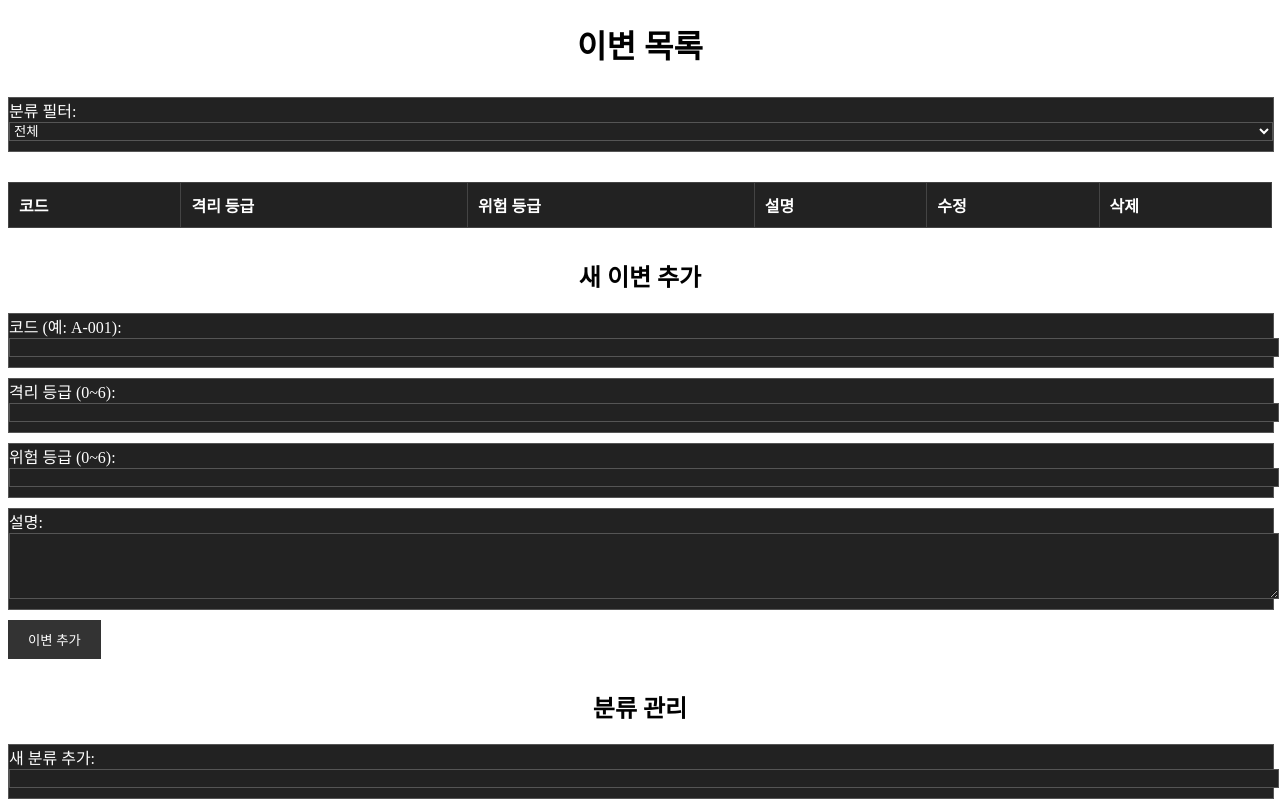
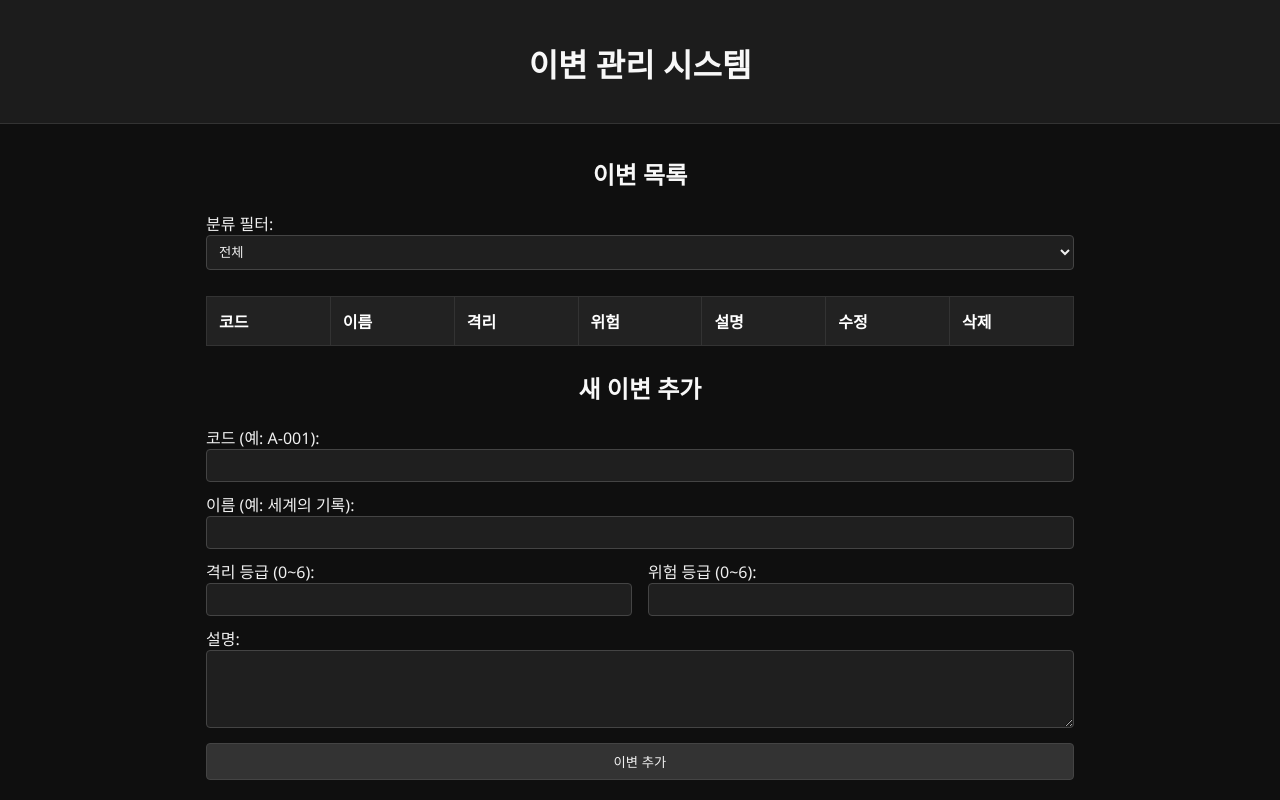
Before and after one commit to burnade/anomaly-index, a plain HTML site: page index.html in a window 1280 px wide. Both pictures are taken after a click on the button "이변 목록 보기". Shown: the top 800 px of the page. Drawn offline with Linux system fonts and the light colour scheme.

Commit message:
Update index.html

```diff
--- a/index.html
+++ b/index.html
@@ -3,56 +3,73 @@
 <head>
   <meta charset="UTF-8">
   <title>이변 목록 정리</title>
-  <style><!DOCTYPE html>
-<html lang="ko">
-<head>
-  <meta charset="UTF-8">
-  <title>이변 목록 정리</title>
   <style>
+    * {
+      box-sizing: border-box;
+    }
     body {
-      font-family: sans-serif;
-      margin: 40px;
-      background-color: #121212;
-      color: #e0e0e0;
+      font-family: 'Segoe UI', sans-serif;
+      margin: 0;
+      padding: 0;
+      background-color: #0f0f0f;
+      color: #f0f0f0;
+    }
+    header, footer {
+      background-color: #1c1c1c;
+      padding: 1rem;
+      text-align: center;
+      border-bottom: 1px solid #333;
     }
     h1, h2 {
+      margin-top: 1.5rem;
+      color: #f8f8f8;
       text-align: center;
+    }
+    .container {
+      max-width: 900px;
+      margin: 2rem auto;
+      padding: 0 1rem;
     }
     table {
       width: 100%;
       border-collapse: collapse;
-      margin-top: 30px;
+      margin-top: 1rem;
     }
     th, td {
-      padding: 10px;
-      border: 1px solid #444;
+      padding: 12px;
+      border: 1px solid #333;
       text-align: left;
     }
     th {
       background-color: #222;
-      color: white;
+      color: #fff;
     }
     tr:nth-child(even) {
-      background-color: #1e1e1e;
+      background-color: #1a1a1a;
     }
-    .section {
-      margin-top: 30px;
-    }
-    label, input, textarea, select {
-      display: block;
+    input, textarea, select, button {
+      background-color: #1f1f1f;
+      color: #f0f0f0;
+      border: 1px solid #444;
+      padding: 8px;
       margin-bottom: 10px;
       width: 100%;
-      background-color: #222;
-      color: white;
-      border: 1px solid #555;
+      border-radius: 4px;
     }
     button {
-      padding: 10px 20px;
       background-color: #333;
-      color: white;
-      border: none;
       cursor: pointer;
-      margin-right: 10px;
+      transition: background-color 0.3s;
+    }
+    button:hover {
+      background-color: #555;
+    }
+    .flex-row {
+      display: flex;
+      gap: 1rem;
+    }
+    .flex-row > div {
+      flex: 1;
     }
     .hidden {
       display: none;
@@ -60,29 +77,30 @@
   </style>
 </head>
 <body>
-  <div id="mainScreen">
+  <header>
     <h1>이변 관리 시스템</h1>
+  </header>
+
+  <div id="mainScreen" class="container">
     <div style="text-align:center">
       <button onclick="goToAnomalyList()">이변 목록 보기</button>
     </div>
   </div>
 
-  <div id="anomalyScreen" class="hidden">
-    <h1>이변 목록</h1>
+  <div id="anomalyScreen" class="hidden container">
+    <h2>이변 목록</h2>
 
-    <div class="section">
     <label>분류 필터:
-        <select id="filterType" onchange="renderTable()">
-        </select>
+      <select id="filterType" onchange="renderTable()"></select>
     </label>
-    </div>
 
     <table id="anomalyTable">
       <thead>
         <tr>
           <th>코드</th>
-          <th>격리 등급</th>
-          <th>위험 등급</th>
+          <th>이름</th>
+          <th>격리</th>
+          <th>위험</th>
           <th>설명</th>
           <th>수정</th>
           <th>삭제</th>
@@ -91,26 +109,27 @@
       <tbody></tbody>
     </table>
 
-    <div class="section">
     <h2 id="formTitle">새 이변 추가</h2>
     <label>코드 (예: A-001): <input type="text" id="code"></label>
-      <label>격리 등급 (0~6): <input type="number" id="isolation" min="0" max="6"></label>
-      <label>위험 등급 (0~6): <input type="number" id="threat" min="0" max="6"></label>
-      <label>설명:
-        <textarea id="description" rows="4"></textarea>
-      </label>
+    <label>이름 (예: 세계의 기록): <input type="text" id="name"></label>
+    <div class="flex-row">
+      <div><label>격리 등급 (0~6): <input type="number" id="isolation" min="0" max="6"></label></div>
+      <div><label>위험 등급 (0~6): <input type="number" id="threat" min="0" max="6"></label></div>
+    </div>
+    <label>설명: <textarea id="description" rows="4"></textarea></label>
     <button id="submitBtn" onclick="addEntry()">이변 추가</button>
     <button id="cancelEditBtn" onclick="cancelEdit()" style="display:none">취소</button>
-    </div>
 
-    <div class="section">
     <h2>분류 관리</h2>
     <label>새 분류 추가: <input type="text" id="newType"></label>
     <button onclick="addType()">추가</button>
     <label>분류 삭제: <select id="deleteType"></select></label>
     <button onclick="deleteType()">삭제</button>
   </div>
-  </div>
+
+  <footer>
+    <small>&copy; 이변 관리 시스템</small>
+  </footer>
 
   <script>
     let editIndex = null;
@@ -149,21 +168,25 @@
         if (!filter || entry.code.startsWith(filter)) {
           const row = table.insertRow();
           row.insertCell(0).innerText = entry.code;
-          const isoCell = row.insertCell(1);
+          row.insertCell(1).innerText = entry.name || "";
+
+          const isoCell = row.insertCell(2);
           isoCell.innerText = entry.isolation;
           isoCell.style.color = getLevelColor(entry.isolation);
-          const thrCell = row.insertCell(2);
+
+          const thrCell = row.insertCell(3);
           thrCell.innerText = entry.threat;
           thrCell.style.color = getLevelColor(entry.threat);
-          row.insertCell(3).innerText = entry.description;
 
-          const editCell = row.insertCell(4);
+          row.insertCell(4).innerText = entry.description;
+
+          const editCell = row.insertCell(5);
           const editButton = document.createElement("button");
           editButton.innerText = "수정";
           editButton.onclick = () => startEdit(index);
           editCell.appendChild(editButton);
 
-          const deleteCell = row.insertCell(5);
+          const deleteCell = row.insertCell(6);
           const deleteButton = document.createElement("button");
           deleteButton.innerText = "삭제";
           deleteButton.onclick = () => deleteEntry(index);
@@ -181,24 +204,26 @@
 
     function addEntry() {
       const code = document.getElementById("code").value;
+      const name = document.getElementById("name").value;
       const isolation = document.getElementById("isolation").value;
       const threat = document.getElementById("threat").value;
       const description = document.getElementById("description").value;
       const data = loadData();
 
       if (editIndex !== null) {
-        data[editIndex] = { code, isolation, threat, description };
+        data[editIndex] = { code, name, isolation, threat, description };
         editIndex = null;
         document.getElementById("formTitle").innerText = "새 이변 추가";
         document.getElementById("submitBtn").innerText = "이변 추가";
         document.getElementById("cancelEditBtn").style.display = "none";
       } else {
-        data.push({ code, isolation, threat, description });
+        data.push({ code, name, isolation, threat, description });
       }
 
       saveData(data);
       renderTable();
       document.getElementById("code").value = "";
+      document.getElementById("name").value = "";
       document.getElementById("isolation").value = "";
       document.getElementById("threat").value = "";
       document.getElementById("description").value = "";
@@ -208,6 +233,7 @@
       const data = loadData();
       const entry = data[index];
       document.getElementById("code").value = entry.code;
+      document.getElementById("name").value = entry.name || "";
       document.getElementById("isolation").value = entry.isolation;
       document.getElementById("threat").value = entry.threat;
       document.getElementById("description").value = entry.description;
@@ -220,6 +246,7 @@
     function cancelEdit() {
       editIndex = null;
       document.getElementById("code").value = "";
+      document.getElementById("name").value = "";
       document.getElementById("isolation").value = "";
       document.getElementById("threat").value = "";
       document.getElementById("description").value = "";
```
Lines whose indentation alone changed are shown as unchanged.
